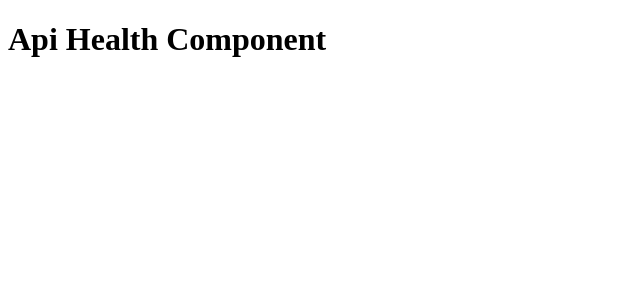
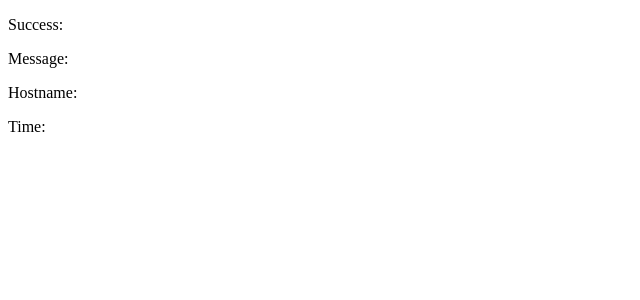
Before and after one commit to hintonbradley/ff-api-challenge, a React (Create React App) app: page / in a window 1280 px wide. Shown: the top 300 px of the page, without its empty margins (0-640 px from the left). Built offline with nearby package versions, Linux system fonts and the light colour scheme.

Commit message:
added api call with axios

```diff
--- a/package.json
+++ b/package.json
@@ -6,6 +6,7 @@
     "@testing-library/jest-dom": "^4.2.4",
     "@testing-library/react": "^9.5.0",
     "@testing-library/user-event": "^7.2.1",
+    "axios": "^0.20.0",
     "react": "^16.13.1",
     "react-dom": "^16.13.1",
     "react-scripts": "3.4.3"
--- a/src/App.js
+++ b/src/App.js
@@ -1,5 +1,5 @@
 import React from 'react';
-import ApiHealth from './components/ApiHealth'
+import ApiHealth from './components/ApiHealth';
 
 function App() {
   return (
--- a/src/api/api.js
+++ b/src/api/api.js
@@ -0,0 +1,5 @@
+import axios from 'axios';
+
+export default axios.create({
+    baseURL: 'https://api.factoryfour.com/'
+})
--- a/src/components/ApiHealth.js
+++ b/src/components/ApiHealth.js
@@ -1,8 +1,9 @@
 import React from 'react';
+import api from '../api/api';
 
 class ApiHealth extends React.Component {
     state = {
-        list : ['accounts', 'assets'],
+        apiList : ['accounts', 'assets'],
         accounts: {
             success: null,
             message: null,
@@ -17,10 +18,27 @@ class ApiHealth extends React.Component {
         }
     }
 
+    componentDidMount () {
+        setInterval( this.getApiHealth, 15000);
+    }
+
+
+    getApiHealth = async (name) => {
+        // testing getting health data from a particular api from a list of api names and then updating state
+        const resp = await api.get(`https://api.factoryfour.com/${this.state.apiList[0]}/health/status`)
+        this.setState({ accounts: resp.data})
+        console.log('new state is', this.state)
+    }
+
+
+
     render () {
         return (
             <div>
-                <h1>Api Health Component</h1>
+                <p>Success: {this.state.accounts.success}</p>
+                <p>Message: {this.state.accounts.message}</p>
+                <p>Hostname: {this.state.accounts.hostname}</p>
+                <p>Time: {this.state.accounts.time}</p>
             </div>
         )
     }
```
Also changed, not shown: 1 other file (tests, documents, lock files or other folders).
